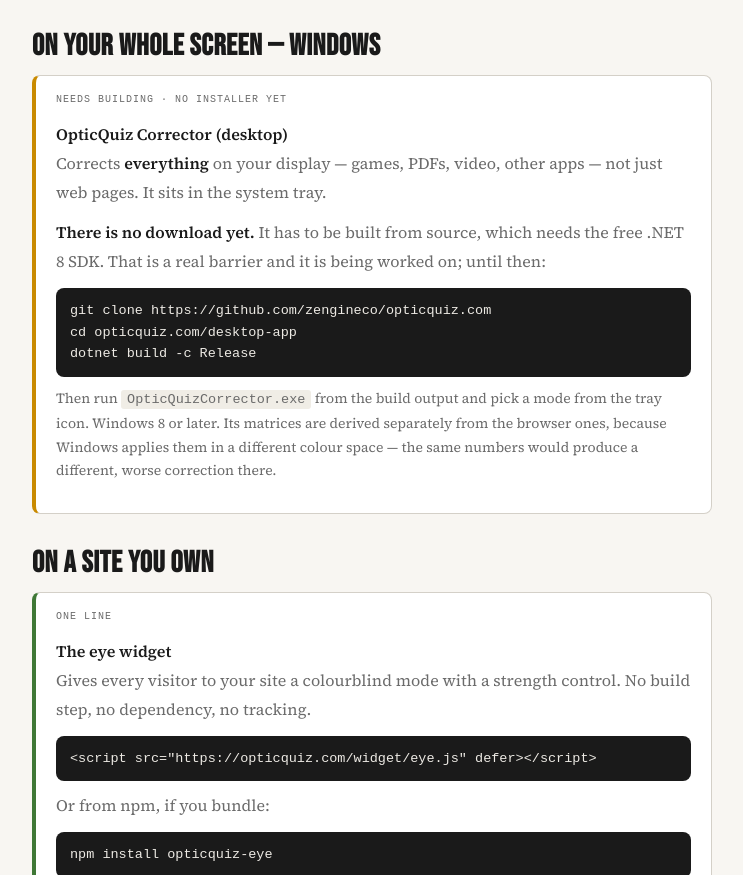
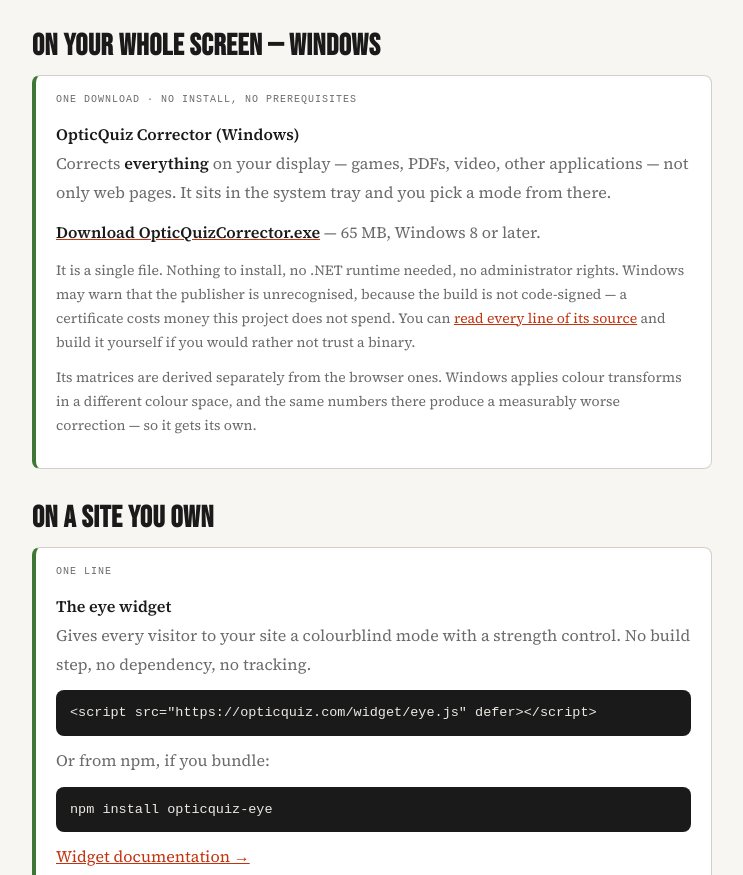
Before and after one commit to vince-gonzalez/opticquiz.com, a browser extension: page setup/index.html in a window 1280 px wide. Shown: the part 1119-1994 px from the top of the page, without its empty margins (268-1011 px from the left). Drawn offline with Linux system fonts and the light colour scheme.

Commit message:
/setup/ gets the real download; llms.txt catches up to today
The Windows app is a 65 MB single file on GitHub Releases now, so /setup/ stops telling
people to clone a repo and install the .NET SDK. Also states the unsigned-publisher warning
up front and links the source, because asking someone to run an unsigned binary without
saying so is how you lose the trust the rest of the site is built on.

llms.txt described the site as it was this morning. It now leads with the thing nobody else
on the open web has: measure first, then correct at the measured strength. Added /setup/,
/report/, the desktop download, and the benchmark - including that the benchmark contains
results that do not flatter OpticQuiz, because a comparison where the author always wins is
not a comparison.

Verified rather than assumed, across every registry:
  GitHub release  v1.1.0-desktop        live
  npm eye         1.2.1 = repo          matches
  VS Code         0.4.1                 32 installs
  Open VSX        0.4.1                 454 downloads
  PyPI            1.1.1 = repo          matches
  npm cvd / mcp   1.1.0 vs repo 1.1.1   engine byte-identical, README-only bump

```diff
--- a/packages/cvd-eye/package.json
+++ b/packages/cvd-eye/package.json
@@ -1,6 +1,6 @@
 {
   "name": "opticquiz-eye",
-  "version": "1.2.0",
+  "version": "1.2.1",
   "description": "One-line colorblind accessibility widget: a floating eye that lets visitors re-color your page (daltonization) for their type of color-vision deficiency. Zero dependencies, zero tracking, SSR-safe.",
   "main": "index.js",
   "types": "index.d.ts",
--- a/setup/index.html
+++ b/setup/index.html
@@ -102,21 +102,22 @@
   </div>
 
   <h2>ON YOUR WHOLE SCREEN — WINDOWS</h2>
-  <div class="card work">
-    <div class="tag">Needs building · no installer yet</div>
-    <h3>OpticQuiz Corrector (desktop)</h3>
-    <p>Corrects <strong>everything</strong> on your display — games, PDFs, video, other apps —
-      not just web pages. It sits in the system tray.</p>
-    <p><strong>There is no download yet.</strong> It has to be built from source, which needs
-      the free .NET 8 SDK. That is a real barrier and it is being worked on; until then:</p>
-<pre><code>git clone https://github.com/zengineco/opticquiz.com
-cd opticquiz.com/desktop-app
-dotnet build -c Release
-</code></pre>
-    <p class="note">Then run <code>OpticQuizCorrector.exe</code> from the build output and pick a
-      mode from the tray icon. Windows 8 or later. Its matrices are derived separately from the
-      browser ones, because Windows applies them in a different colour space — the same numbers
-      would produce a different, worse correction there.</p>
+  <div class="card easy">
+    <div class="tag">One download · no install, no prerequisites</div>
+    <h3>OpticQuiz Corrector (Windows)</h3>
+    <p>Corrects <strong>everything</strong> on your display — games, PDFs, video, other
+      applications — not only web pages. It sits in the system tray and you pick a mode from
+      there.</p>
+    <p><a href="https://github.com/zengineco/opticquiz.com/releases/download/v1.1.0-desktop/OpticQuizCorrector.exe">
+      <strong>Download OpticQuizCorrector.exe</strong></a> — 65&nbsp;MB, Windows 8 or later.</p>
+    <p class="note">It is a single file. Nothing to install, no .NET runtime needed, no
+      administrator rights. Windows may warn that the publisher is unrecognised, because the
+      build is not code-signed — a certificate costs money this project does not spend. You can
+      <a href="https://github.com/zengineco/opticquiz.com/tree/main/desktop-app">read every line
+      of its source</a> and build it yourself if you would rather not trust a binary.</p>
+    <p class="note">Its matrices are derived separately from the browser ones. Windows applies
+      colour transforms in a different colour space, and the same numbers there produce a
+      measurably worse correction — so it gets its own.</p>
   </div>
 
   <h2>ON A SITE YOU OWN</h2>
```
Also changed, not shown: llms.txt (+13 -0 lines).
